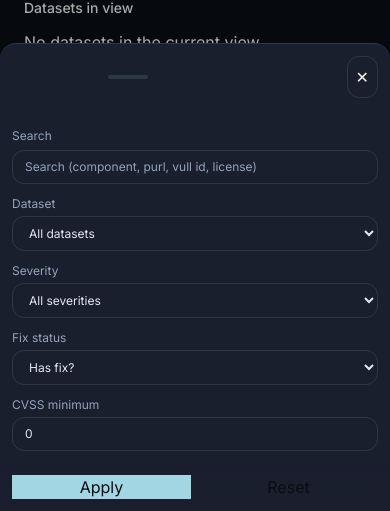
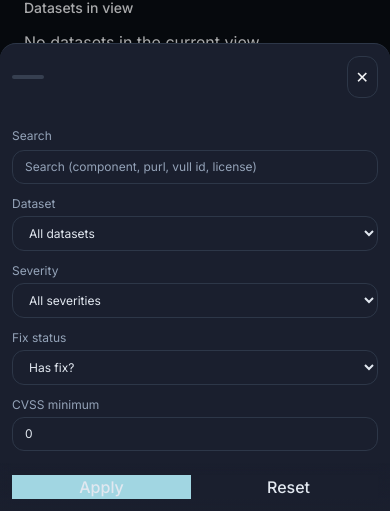
Before and after one commit to RAJANAGORI/sbom-parser, a website: page index.html in a window 390 px wide. Both pictures are taken after a click on the button 31 px from the left and 27 px from the top of the page. Shown: the part 333-844 px from the top of the page. Drawn offline with nearby package versions, Linux system fonts and the light colour scheme.

Commit message:
Changes for UI

```diff
--- a/index.html
+++ b/index.html
@@ -349,6 +349,32 @@
     .compact-table th:nth-child(7),
     .compact-table td:nth-child(7) {
       min-width: 80px;
+    }
+
+    /* Mobile sidebar improvements */
+    .mobile-sidebar-handle {
+      background: #4a5568;
+      opacity: 0.6;
+      border-radius: 9999px;
+      height: 4px;
+      width: 32px;
+    }
+
+    /* Ensure button text is always visible */
+    .btn {
+      color: #e2e8f0;
+    }
+
+    .btn:not([class*="bg-[#A1D6E2]"]) {
+      color: #e2e8f0 !important;
+    }
+
+    /* Mobile filter button improvements */
+    @media (max-width: 640px) {
+      .sticky-actions .btn {
+        font-weight: 500;
+        color: #e2e8f0;
+      }
     }
   </style>
   <link rel="preconnect" href="https://fonts.googleapis.com">
@@ -575,7 +601,7 @@
     <section
       class="absolute inset-x-0 bottom-0 max-h-[85vh] bg-[#1a1f2e] border-t border-[#2d3748] rounded-t-2xl shadow-lg flex sm:hidden flex-col">
       <header class="p-3 flex items-center gap-2">
-        <div class="mx-auto h-1 w-10 rounded bg-[#2d3748]"></div>
+        <div class="mobile-sidebar-handle"></div>
         <button class="ml-auto p-2 rounded-xl border border-[#2d3748] bg-[#1a1f2e]" @click="toggleSidebar()"
           aria-label="Close filters">✕</button>
       </header>
@@ -642,7 +668,7 @@
           :class="lastAction === 'apply' ? 'bg-[#A1D6E2] text-[#0a0e14] border-[#A1D6E2]' : 'bg-[#1a1f2e] border-[#2d3748] text-[#e2e8f0]'"
           @click="applyFilters(true); toggleSidebar(); lastAction='apply'">Apply</button>
         <button class="btn"
-          :class="lastAction === 'reset' ? 'bg-[#A1D6E2] text-[#0a0e14] border-[#A1D6E2]' : 'bg-[#1a1f2e] border-[#2d3748] text-[#0a0e14]'"
+          :class="lastAction === 'reset' ? 'bg-[#A1D6E2] text-[#0a0e14] border-[#A1D6E2]' : 'bg-[#1a1f2e] border-[#2d3748] text-[#e2e8f0]'"
           @click="resetFilters(); toggleSidebar(); lastAction='reset'">Reset</button>
       </div>
     </section>
```
